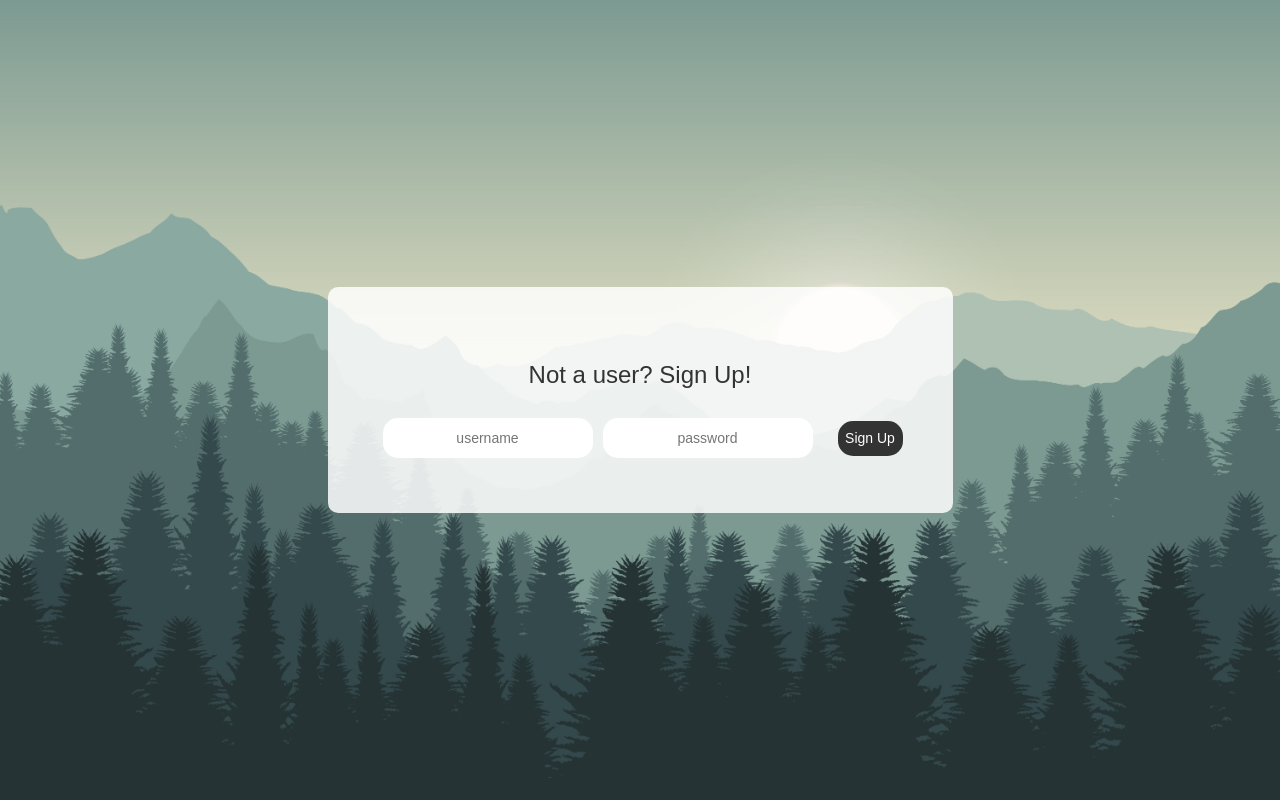
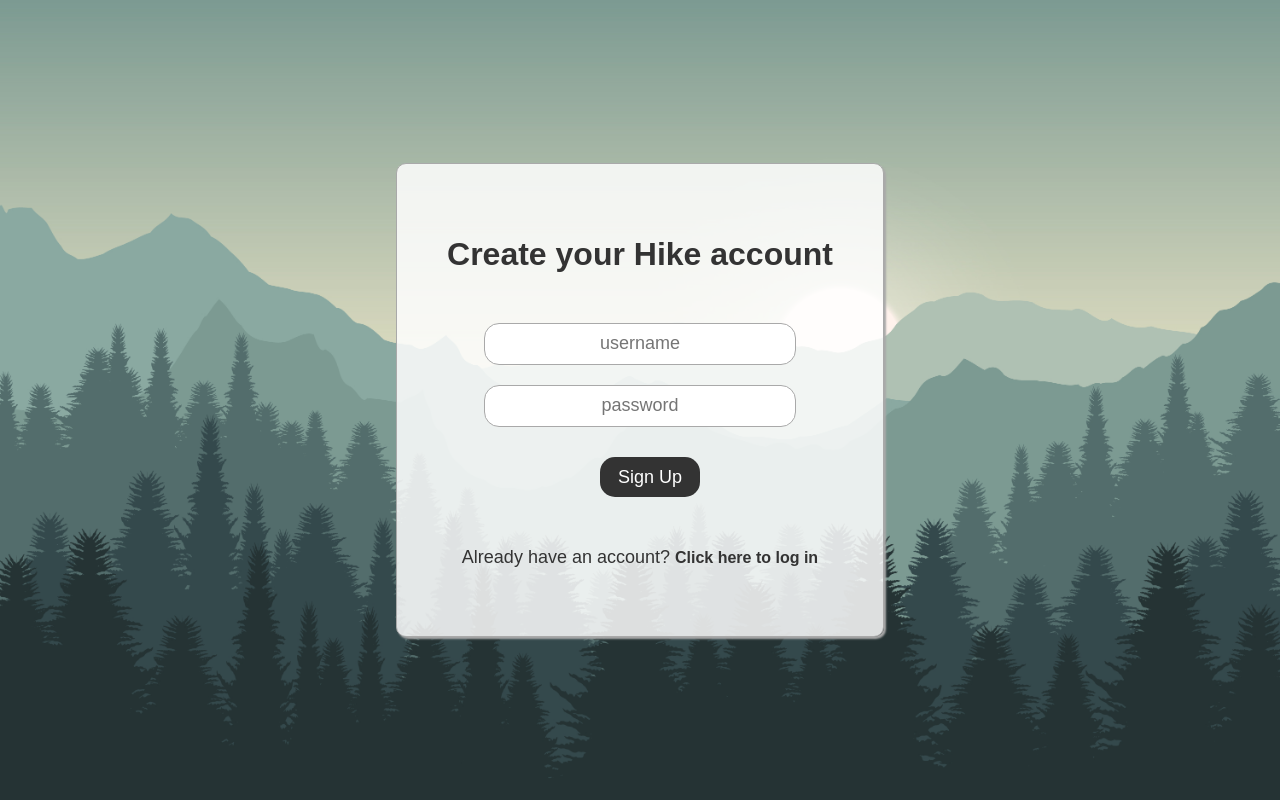
Before and after one commit to rachelemmer/hike-frontend, a React (Create React App) app: page /signup in a window 1280 px wide. Built offline with nearby package versions, Linux system fonts and the light colour scheme.

Commit message:
update login and signup forms

```diff
--- a/src/App.css
+++ b/src/App.css
@@ -80,6 +80,13 @@
   justify-content: center;
 }
 
+.signup-form {
+  display: flex;
+  flex-direction: column;
+  align-items: center;
+  justify-content: center;
+}
+
 .login-form-container, .signup-form-container {
   background-color: rgba(255, 255, 255, 0.844);
   padding: 50px 50px 50px;
@@ -87,57 +94,63 @@
   flex-direction: column;
   align-items: center;
   border-radius: 10px;
+  border: darkgray 1px solid;
+  box-shadow: darkgray 2px 2px 2px;
 }
 
 .login-form input, .signup-form input {
   height: 30px;
-  width: 200px;
+  width: 300px;
   padding: 5px;
+  border: 1px solid darkgray;
+  border-radius: 15px;
+  outline: none;
+  text-align: center;
+  font-size: 18px;
+  font-family: 'Montserrat', sans-serif;
+  margin: 10px;
+}
+
+.login-form button, .signup-form button {
+  height: 40px;
+  width: 100px;
+  padding: 10px;
+  margin-left: 20px;
+  margin-top: 20px;
   border: none;
   border-radius: 15px;
   outline: none;
   text-align: center;
-  font-size: 14px;
-  font-family: 'Montserrat', sans-serif;
-  margin: 5px;
-}
-
-.login-form button, .signup-form button {
-  height: 35px;
-  width: 65px;
-  padding: 5px;
-  margin-left: 20px;
-  border: none;
-  border-radius: 15px;
-  outline: none;
-  text-align: center;
-  font-size: 14px;
+  font-size: 18px;
   font-family: 'Montserrat', sans-serif;
   cursor: pointer;
   background-color: #333333;
   color: white;
 }
 
-.logout-button {
-  height: 35px;
-  width: 65px;
-  margin-top: 20px;
-  padding: 5px;
-  border: none;
-  border-radius: 15px;
-  outline: none;
-  text-align: center;
-  font-size: 14px;
+.signup-title, .login-title {
+  font-size: 32px;
   font-family: 'Montserrat', sans-serif;
-  cursor: pointer;
-  background-color: #333333;
-  color: white;
+  color: #333333;
+  margin-bottom: 40px;
 }
 
-.login-question, .signup-question {
-  font-size: 24px;
+.account-question {
+  font-size: 18px;
   font-family: 'Montserrat', sans-serif;
   color: #333333;
+  text-align: center;
+  margin-top: 50px;
+}
+
+.account-question a {
+  font-size: 16px;
+  font-family: 'Montserrat', sans-serif;
+  color: #333333;
+  text-align: center;
+  margin-top: 50px;
+  text-decoration: none;
+  font-weight: bolder;
 }
 
 /* dashboard */
@@ -145,7 +158,7 @@
 .modal {
   display: flex;
   justify-content: flex-end;
-  margin-right: 20px;
+  margin-right: 180px;
 }
 
 .dashboard-page {
@@ -171,6 +184,23 @@
   font-family: 'Montserrat', sans-serif;
   color: darkslategrey;
   border-radius: 5px;
+  border: solid 1px darkslategrey;
+}
+
+.logout-button {
+  z-index: 1000;
+  position: absolute;
+  margin-left: 1540px;
+  width: 150px;
+  cursor: pointer;
+  margin-top: 20px;
+  font-size: 20px;
+  font-family: 'Montserrat', sans-serif;
+  background-color: darkslategrey;
+  border-radius: 5px;
+  padding: 15px;
+  color: rgb(180, 222, 174);
+  border: solid 1px rgb(180, 222, 174);
 }
 
 .add-hike-form {
--- a/src/App.js
+++ b/src/App.js
@@ -44,7 +44,7 @@ export default class App extends Component {
             <Route
               path='/dashboard'
               render={(props) =>
-                <Dashboard/>
+                <Dashboard {...props}/>
               }
             />
           </Switch>
--- a/src/Dashboard.js
+++ b/src/Dashboard.js
@@ -7,6 +7,11 @@ export default class Dashboard extends Component {
     state = {
         mountains: [],
         activeMountain: null,
+    }
+
+    handleLogout = (props) => {
+        localStorage.clear()
+        this.props.history.push("Login")
     }
 
     componentDidMount() {
@@ -21,6 +26,7 @@ export default class Dashboard extends Component {
                 <Modal mountains={this.state.mountains}/>
                 <div>
                 <Map id="dashboard-map" center={[39, -106]} zoom={8}>
+                <button onClick={this.handleLogout} className="logout-button">LOG OUT</button>
                 <TileLayer
                     url="https://{s}.tile.openstreetmap.org/{z}/{x}/{y}.png"
                     attribution='&copy; <a href="http://osm.org/copyright">OpenStreetMap</a> contributors'
--- a/src/Login.js
+++ b/src/Login.js
@@ -34,9 +34,13 @@ export default class LogIn extends Component {
             localStorage.setItem("token", result.token)
             localStorage.setItem("user_id", result.foundUser.id)
             this.props.setIsLoggedIn(true)
-            result.token ? alert("You have successfully logged in!") : alert("Wrong username or password!")
+            if (result.token) {
+                this.props.history.push("Dashboard")
+            }
+            else {
+                alert("Wrong username or password! Please try again.")
+            }
         })
-        .then(() => this.props.history.push("Dashboard"))
 
         this.setState({
             username: '',
@@ -49,7 +53,7 @@ export default class LogIn extends Component {
         return (
             <div className="login-container">
                 <div className="login-form-container">
-                    <p className="login-question">Already a user? Log In!</p>
+                    <h1 className="login-title">Log in and let's Hike</h1>
                     <form className="login-form" onSubmit={this.logIn}>
                         <input
                             value={this.state.username}
--- a/src/Modal.js
+++ b/src/Modal.js
@@ -25,13 +25,18 @@ export default class Modal extends Component {
         const user_id = localStorage.getItem("user_id")
         const mountain_id_int = parseInt(mountain_id)
         console.log(user_id)
+        console.log(mountain_id_int)
 
         fetch("http://localhost:4000/hike", {
             method: "POST",
-            headers: { "Content-Type": "application/json" },
+            headers : {
+                'Content-Type': 'application/json',
+                'Accept': 'application/json'
+               },
             body: JSON.stringify({title, image, description, mountain_id: mountain_id_int, user_id})
         })
         .then(response => response.json())
+        .catch(error => console.log(error))
     }
 
     updateInput = event => {
--- a/src/Signup.js
+++ b/src/Signup.js
@@ -38,7 +38,7 @@ export default class SignUp extends Component {
         return (
             <div className="signup-container">
                 <div className="signup-form-container">
-                    <p className="signup-question">Not a user? Sign Up!</p>
+                    <h1 className="signup-title">Create your Hike account</h1>
                     <form className="signup-form" onSubmit={this.signUp}>
                         <input
                             value={this.state.username}
@@ -55,6 +55,7 @@ export default class SignUp extends Component {
                             onChange={this.updateInput}
                         />
                         <button type="submit">Sign Up</button>
+                        <p className="account-question">Already have an account? <a href="./Login">Click here to log in</a></p>
                     </form>
                 </div>
             </div>
```
